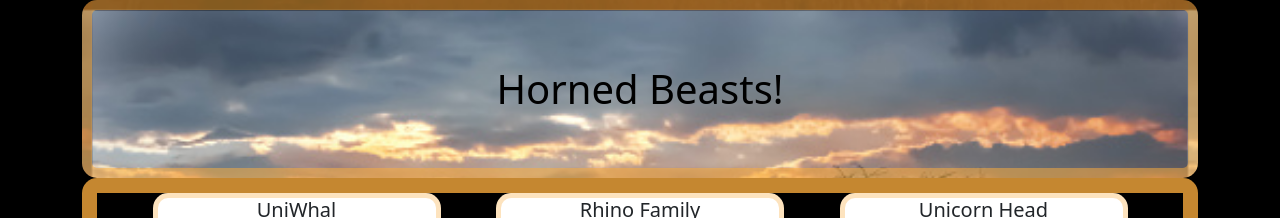
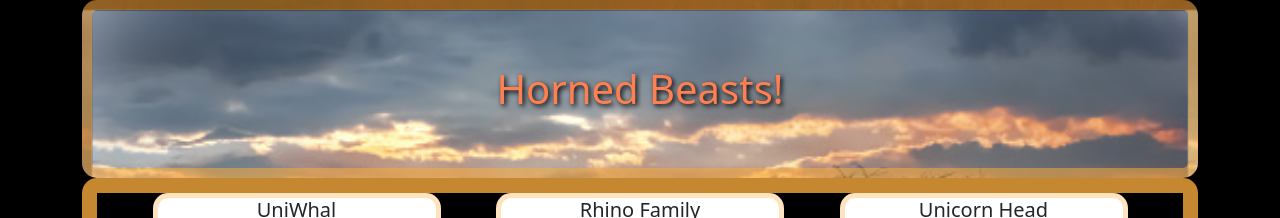
Before and after one commit to Dcastro99/HornedAnimal, a React (Create React App) app: page / in a window 1280 px wide. Shown: the top 218 px of the page. Built offline with nearby package versions, Linux system fonts and the light colour scheme.

Commit message:
more css

```diff
--- a/src/Footer.js
+++ b/src/Footer.js
@@ -4,7 +4,7 @@ class Footer extends React.Component {
   render() {
     return (
       <>
-        <h3>Created by: Danny C.</h3>
+        <h3 style={{ color: 'coral' }}>Created by: Danny C.</h3>
       </>
     );
   }
--- a/src/Header.js
+++ b/src/Header.js
@@ -12,7 +12,14 @@ class Header extends React.Component {
           }}
           className="Header"
         >
-          <h1 style={{ color: 'black' }}>Horned Beasts!</h1>
+          <h1
+            style={{
+              color: 'coral',
+              textShadow: '2px 2px 5px black',
+            }}
+          >
+            Horned Beasts!
+          </h1>
         </div>
       </>
     );
```
